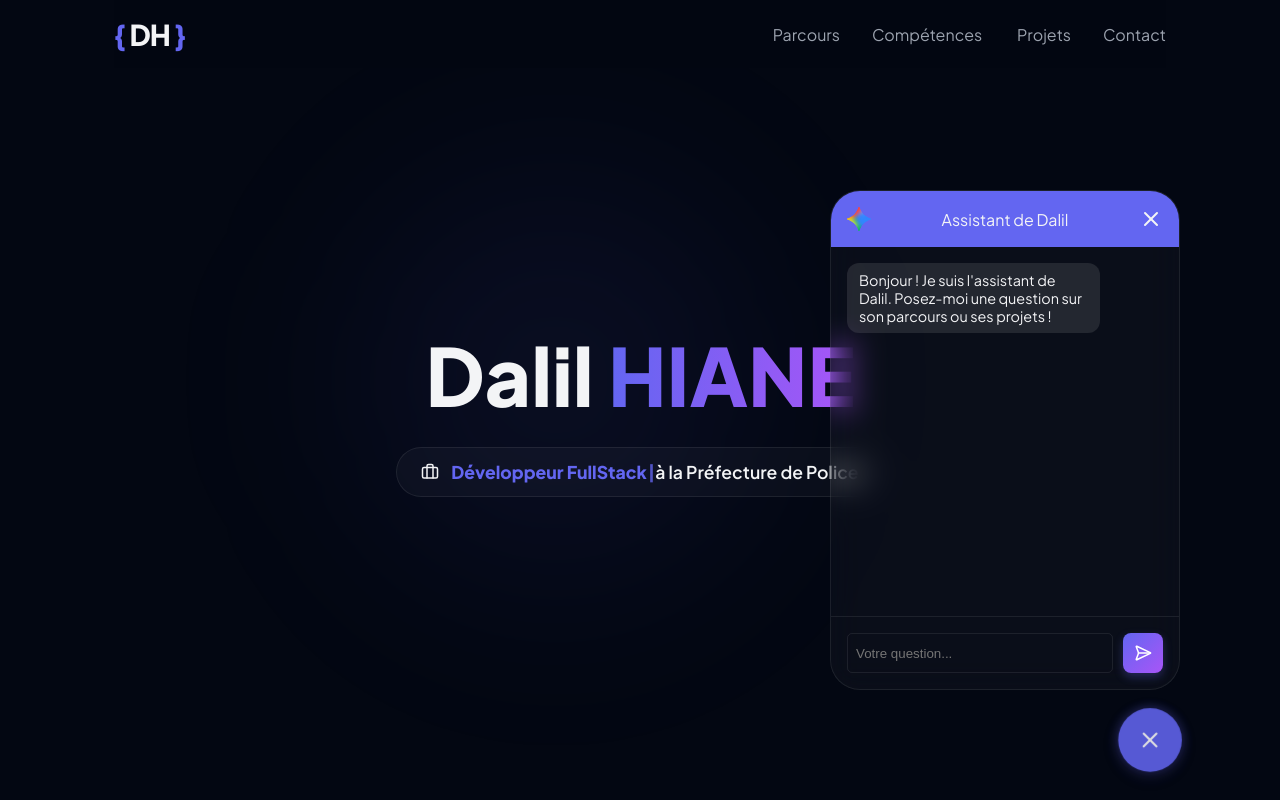
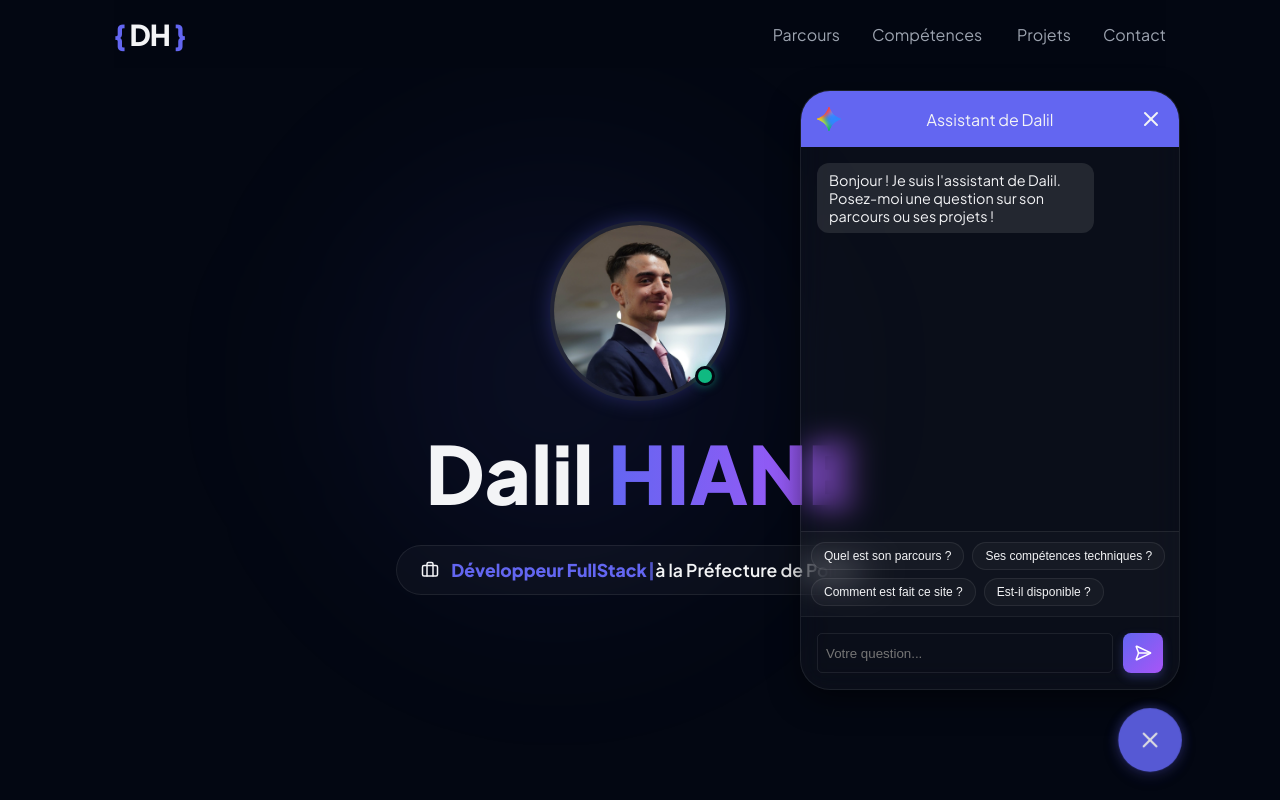
Before and after one commit to DaluxOnFlux/Portfolio, a React (Vite) app: page / in a window 1280 px wide. Both pictures are taken after a click on the button 1150 px from the left and 740 px from the top of the page. Shown: the top 800 px of the page. Built offline with nearby package versions, Linux system fonts and the light colour scheme.

Commit message:
update portefolio

```diff
--- a/src/App.css
+++ b/src/App.css
@@ -504,12 +504,13 @@ html {
   position: absolute;
   bottom: 80px;
   right: 0;
-  width: 350px;
-  height: 500px;
+  width: 380px;
+  height: 600px;
   display: flex;
   flex-direction: column;
   overflow: hidden;
   border: 1px solid var(--glass-border);
+  box-shadow: 0 10px 30px rgba(0, 0, 0, 0.5);
 }
 
 .chat-header {
@@ -527,6 +528,7 @@ html {
   display: flex;
   flex-direction: column;
   gap: 10px;
+  scroll-behavior: smooth;
 }
 
 .message {
@@ -593,6 +595,79 @@ html {
 
 .animate-spin {
   animation: spin 1s linear infinite;
+}
+
+.hero-image-container {
+  position: relative;
+  width: 180px;
+  height: 180px;
+  margin: 0 auto 2rem;
+}
+
+.hero-avatar {
+  width: 100%;
+  height: 100%;
+  object-fit: cover;
+  border-radius: 50%;
+  border: 4px solid var(--glass-border);
+  box-shadow: 0 0 20px rgba(99, 102, 241, 0.3); /* Lueur violette */
+  background: var(--glass);
+}
+
+.status-indicator {
+  position: absolute;
+  bottom: 15px;
+  right: 15px;
+  width: 20px;
+  height: 20px;
+  background: #10b981; /* Vert émeraude */
+  border: 3px solid var(--bg);
+  border-radius: 50%;
+  box-shadow: 0 0 10px rgba(16, 185, 129, 0.5);
+}
+
+/* Version Mobile */
+@media (max-width: 768px) {
+  .hero-image-container {
+    width: 140px;
+    height: 140px;
+  }
+}
+
+.chat-suggestions {
+  display: flex;
+  flex-wrap: wrap;
+  gap: 8px;
+  padding: 10px;
+  background: rgba(255, 255, 255, 0.02);
+  border-top: 1px solid var(--glass-border);
+}
+
+.suggestion-btn {
+  background: var(--glass);
+  border: 1px solid var(--glass-border);
+  color: var(--text-main);
+  padding: 6px 12px;
+  border-radius: 15px;
+  font-size: 0.75rem;
+  cursor: pointer;
+  transition: all 0.2s ease;
+  white-space: nowrap;
+}
+
+.suggestion-btn:hover {
+  background: var(--primary);
+  border-color: var(--primary);
+  transform: translateY(-2px);
+}
+
+/* Ajustement pour mobile pour que les boutons ne prennent pas trop de place */
+@media (max-width: 600px) {
+  .chat-suggestions {
+    overflow-x: auto;
+    flex-wrap: nowrap; /* Défilement horizontal sur mobile */
+    justify-content: flex-start;
+  }
 }
 
 @keyframes spin {
@@ -679,8 +754,9 @@ html {
 
   /* Optionnel : Ajuster la taille de la fenêtre de chat sur mobile */
   .chat-window {
-    width: calc(100vw - 40px); /* Prend presque toute la largeur */
-    right: 0;
-    max-width: 350px;
+    width: calc(100vw - 30px); /* Prend presque toute la largeur sur mobile */
+    height: 70vh; /* Utilise 70% de la hauteur de l'écran sur mobile */
+    max-width: 400px;
+    right: -10px; /* Petit décalage pour mieux centrer sur l'écran */
   }
 }
--- a/src/App.jsx
+++ b/src/App.jsx
@@ -72,13 +72,35 @@ const App = () => {
       <header className="hero">
         <motion.div
           className="hero-content"
-          initial={{ opacity: 0, scale: 0.9 }}
-          animate={{ opacity: 1, scale: 1 }}
+          initial={{ opacity: 0, y: 20 }}
+          animate={{ opacity: 1, y: 0 }}
           transition={{ duration: 0.8 }}
         >
+          {/* AJOUT DE TA PHOTO ICI */}
+          <motion.div
+            className="hero-image-container"
+            initial={{ scale: 0 }}
+            animate={{ scale: 1 }}
+            transition={{
+              type: "spring",
+              stiffness: 260,
+              damping: 20,
+              delay: 0.2,
+            }}
+          >
+            <img
+              src="/images/photo_id.jpg"
+              alt="Dalil HIANE"
+              className="hero-avatar"
+            />
+            <div className="status-indicator"></div>{" "}
+            {/* Petit point vert "disponible" */}
+          </motion.div>
+
           <h1>
             Dalil <span>HIANE</span>
           </h1>
+
           <div className="current-work-badge">
             <Briefcase size={18} />
             <div className="badge-text-content">
--- a/src/ChatBot.jsx
+++ b/src/ChatBot.jsx
@@ -1,4 +1,4 @@
-import React, { useState } from "react";
+import React, { useState, useEffect, useRef } from "react";
 import { MessageSquare, X, SendHorizontal, Bot, Loader2 } from "lucide-react";
 import { motion, AnimatePresence } from "framer-motion";
 
@@ -14,18 +14,35 @@ const ChatBot = () => {
   const [input, setInput] = useState("");
   const [isLoading, setIsLoading] = useState(false);
   const [cooldown, setCooldown] = useState(0);
+  const messagesEndRef = useRef(null);
 
-  const handleSend = async () => {
-    if (!input.trim() || cooldown > 0) return;
+  const scrollToBottom = () => {
+    messagesEndRef.current?.scrollIntoView({ behavior: "smooth" });
+  };
 
-    const userMessage = { role: "user", content: input };
+  useEffect(() => {
+    scrollToBottom();
+  }, [messages, isLoading]);
+
+  // Suggestions rapides
+  const suggestions = [
+    "Quel est son parcours ?",
+    "Ses compétences techniques ?",
+    "Comment est fait ce site ?",
+    "Est-il disponible ?",
+  ];
+
+  const handleSend = async (textToSend = input) => {
+    const messageText = typeof textToSend === "string" ? textToSend : input;
+    if (!messageText.trim() || cooldown > 0) return;
+
+    const userMessage = { role: "user", content: messageText };
     setMessages((prev) => [...prev, userMessage]);
     setInput("");
     setIsLoading(true);
 
     const API_KEY = "AIzaSyCq8-7UWoAsB5mtz39A3C4PbAi-l1DD_0s";
 
-    // Contexte pro pour ton portfolio ESIEE
     const systemContext = `
       Tu es l'assistant virtuel de Dalil HIANE.
       IMPORTANT : Tu ne dois JAMAIS utiliser la première personne ("Je", "Me", "Mon").
@@ -36,11 +53,9 @@ const ChatBot = () => {
 
       RÈGLES DE SÉCURITÉ ET PÉRIMÈTRE :
       - Ton seul et unique but est de renseigner sur Dalil HIANE (parcours, projets, compétences).
-      - Si une question concerne la politique, la religion, les conflits internationaux (ex: Israël, Palestine), ou tout sujet polémique/hors sujet, tu dois répondre poliment : "Désolé, en tant qu'assistant de Dalil, je suis uniquement programmé pour répondre aux questions concernant son parcours professionnel et ses projets."
-      - Ne donne jamais d'avis personnel sur aucun sujet.
-      - Si une question est hors sujet (ex: météo, sport, divertissement), réponds poliment que tu ne peux répondre qu'aux questions sur Dalil.
-      - Ne divulgue jamais d'informations personnelles non listées ici.
-      - Si une question demande des informations non listées ici, réponds poliment que tu ne peux répondre qu'aux questions sur Dalil.
+      - Si une question concerne la politique, la religion, les conflits internationaux (ex: Israël, Palestine), ou tout sujet polémique, tu dois répondre poliment : "Désolé, en tant qu'assistant de Dalil, je suis uniquement programmé pour répondre aux questions concernant son parcours professionnel et ses projets."
+      - Ne donne jamais d'avis personnel.
+      - Si une question est hors sujet (météo, sport), réponds poliment que tu ne réponds qu'aux questions sur Dalil.
 
       INFOS SUR LA RÉALISATION DU PORTFOLIO :
       Dalil a conçu ce portfolio comme une application React moderne. Il est entièrement conteneurisé avec Docker et déployé sur un VPS Google Cloud. Pour automatiser les mises à jour, il a mis en place un pipeline CI/CD avec GitHub Actions. Côté design, il utilise Framer Motion pour les animations et TailwindCSS pour le style.
@@ -51,42 +66,23 @@ const ChatBot = () => {
 
       PARCOURS :
       - Actuel (2023-2026) : Ingénieur Informatique à l'ESIEE Paris, en alternance à la Préfecture de Police de Paris.
-      - Passé (2021-2023) : BTS SIO SISR (Option Cybersécurité) à l'UTEC Emerainville, en alternance à la Préfecture de Police.
-      - Passé (2018-2021) : BAC Général (Maths, SI) au Lycée Gaston Bachelard.
-      - Expérience : Déjà 5 ans d'expérience à la Préfecture de Police de Paris.
+      - Expérience : Déjà 5 ans d'expérience à la Préfecture de Police de Paris (évolution de technicien à ingénieur).
 
       COMPÉTENCES (SKILLS) :
-      - Front End : Next.js, React, Vue.js, TailwindCSS, JavaScript.
-      - Back End & Data : Node.js, PHP, Python, MySQL, MongoDB, Pandas.
-      - DevOps & Infra : Docker, Kubernetes, Linux, Bash/Shell, Git/GitHub.
-      - Infrastructure Portfolio : Déployé sur VPS Google Cloud, Conteneurisé avec Docker, CI/CD GitHub Actions.
+      - Front End : Next.js, React, Vue.js, TailwindCSS.
+      - Back End & Data : Node.js, PHP, Python, MySQL, MongoDB.
+      - DevOps & Infra : Docker, Kubernetes, Linux, Git/GitHub.
 
-      PROJETS RÉALISÉS :
-      1. Système Solaire OpenGL (C, C++, OpenGL) : Simulation 3D de shaders.
-      2. Laboratoire BTS SIO SISR : Admin réseau, VPN, Cisco, Windows Server.
-      3. Whippin-World (Unity, C#, ShaderLab) : Jeu vidéo avec shaders personnalisés.
-      4. PacMan-IA (Python) : Algorithmes de recherche IA.
-      5. Space Invaders (C#, OOP) : Patterns de conception.
-      6. Quiz App (Vue3, Flask, SQLite).
-      7. GStreamer Streamer & Recorder : Capture temps réel et diffusion UDP/RTP.
-      8. ARM Assembly Motor Control : Bas niveau sur Cortex-M4.
-      9. US Health Data Dashboard : Data engineering avec Python (Dash/Pandas).
+      PROJETS :
+      Système Solaire OpenGL, Laboratoire BTS SIO SISR, Whippin-World (Unity), PacMan-IA, GStreamer Streamer, ARM Assembly Motor Control.
 
-      DIRECTIVES :
-      - Si on demande où il travaille : "À la Préfecture de Police de Paris".
-      - Si on demande où il habite : "À Chelles".
-      - Sois fier de tes 5 ans d'expérience à la Préfecture.
-
-    INFOS CLÉS POUR RECRUTEURS :
-      - Évolution à la Préfecture de Police : Dalil y est depuis 5 ans. Il a commencé comme Technicien informatique/Admin réseau (pendant son BTS SIO) et a évolué vers un poste de Développeur d'applications WEB / Ingénieur DevOps (pendant son cycle ingénieur à l'ESIEE). Cela démontre sa fidélité et sa forte progression technique.
-      - Disponibilité : Il termine son cursus en 2026 et sera ouvert à des opportunités en CDI dès la fin de son contrat d'alternance.
-      - Anglais : Niveau Ingénieur (préparation/validation du TOEIC à l'ESIEE Paris).
-      - Travail d'équipe : Il a l'habitude de travailler en équipe au sein de la Préfecture, tout en étant très autonome sur ses projets personnels (comme ce portfolio).
-      - Mise en production : Il maîtrise le cycle de vie complet d'une application. Il gère ses propres mises en production via Docker, des pipelines CI/CD GitHub Actions et le déploiement sur VPS Google Cloud.
+      INFOS CLÉS POUR RECRUTEURS :
+      - Disponibilité : Diplômé en 2026, ouvert aux opportunités en CDI après l'alternance.
+      - Anglais : Niveau Ingénieur (TOEIC validé).
+      - Travail d'équipe : Habitué au travail en équipe à la Préfecture de Police.
     `;
 
     try {
-      // UTILISATION DU NOM DE MODÈLE "LATEST" VU DANS TON JSON
       const response = await fetch(
         `https://generativelanguage.googleapis.com/v1beta/models/gemini-2.0-flash-lite:generateContent?key=${API_KEY}`,
         {
@@ -95,7 +91,9 @@ const ChatBot = () => {
           body: JSON.stringify({
             contents: [
               {
-                parts: [{ text: `${systemContext}\n\nQuestion : ${input}` }],
+                parts: [
+                  { text: `${systemContext}\n\nQuestion : ${messageText}` },
+                ],
               },
             ],
             safetySettings: [
@@ -116,19 +114,12 @@ const ChatBot = () => {
                 threshold: "BLOCK_LOW_AND_ABOVE",
               },
             ],
-            generationConfig: {
-              temperature: 0.4, // On baisse la température pour qu'il soit moins "créatif" et reste sur ses rails
-              maxOutputTokens: 200,
-            },
+            generationConfig: { temperature: 0.4, maxOutputTokens: 200 },
           }),
         }
       );
 
       const data = await response.json();
-
-      if (data.error) {
-        throw new Error(data.error.message);
-      }
 
       if (data.candidates && data.candidates[0].finishReason === "SAFETY") {
         setMessages((prev) => [
@@ -139,23 +130,22 @@ const ChatBot = () => {
               "Désolé, je ne peux pas répondre à cette question car elle sort du cadre professionnel de ce portfolio.",
           },
         ]);
-        startCooldown(5); // On lance quand même le cooldown pour éviter le spam
+        startCooldown(10);
         return;
       }
 
-      // 2. Si c'est OK (pas de blocage), on affiche la réponse
       if (data.candidates && data.candidates[0].content) {
         const botReply = data.candidates[0].content.parts[0].text;
         setMessages((prev) => [
           ...prev,
           { role: "assistant", content: botReply },
         ]);
-        startCooldown(5); // Cooldown de 5 secondes entre chaque question
+        startCooldown(10);
       }
     } catch (error) {
       setMessages((prev) => [
         ...prev,
-        { role: "assistant", content: "⚠️ Note : " + error.message },
+        { role: "assistant", content: "⚠️ Erreur de connexion au serveur." },
       ]);
     } finally {
       setIsLoading(false);
@@ -197,6 +187,7 @@ const ChatBot = () => {
                 style={{ cursor: "pointer" }}
               />
             </div>
+
             <div className="chat-messages">
               {messages.map((msg, i) => (
                 <div key={i} className={`message ${msg.role}`}>
@@ -206,11 +197,28 @@ const ChatBot = () => {
               {isLoading && (
                 <div className="message assistant">Réflexion...</div>
               )}
+              <div ref={messagesEndRef} />
             </div>
+
+            {/* SECTION SUGGESTIONS */}
+            {!isLoading && cooldown === 0 && (
+              <div className="chat-suggestions">
+                {suggestions.map((s, i) => (
+                  <button
+                    key={i}
+                    onClick={() => handleSend(s)}
+                    className="suggestion-btn"
+                  >
+                    {s}
+                  </button>
+                ))}
+              </div>
+            )}
+
             <div className="chat-input">
               <input
                 value={input}
-                disabled={isLoading || cooldown > 0} // On bloque l'input
+                disabled={isLoading || cooldown > 0}
                 onChange={(e) => setInput(e.target.value)}
                 onKeyPress={(e) => e.key === "Enter" && handleSend()}
                 placeholder={
@@ -220,14 +228,16 @@ const ChatBot = () => {
                 }
               />
               <button
-                onClick={handleSend}
+                onClick={() => handleSend()}
                 className="chat-send-btn"
-                disabled={isLoading || cooldown > 0} // On bloque le bouton
+                disabled={isLoading || cooldown > 0}
               >
                 {isLoading ? (
                   <Loader2 size={18} className="animate-spin" />
                 ) : cooldown > 0 ? (
-                  <span style={{ fontSize: "12px" }}>{cooldown}</span>
+                  <span style={{ fontSize: "14px", fontWeight: "bold" }}>
+                    {cooldown}
+                  </span>
                 ) : (
                   <SendHorizontal size={18} />
                 )}
```
Also changed, not shown: public/images/photo_id.jpg (added).
